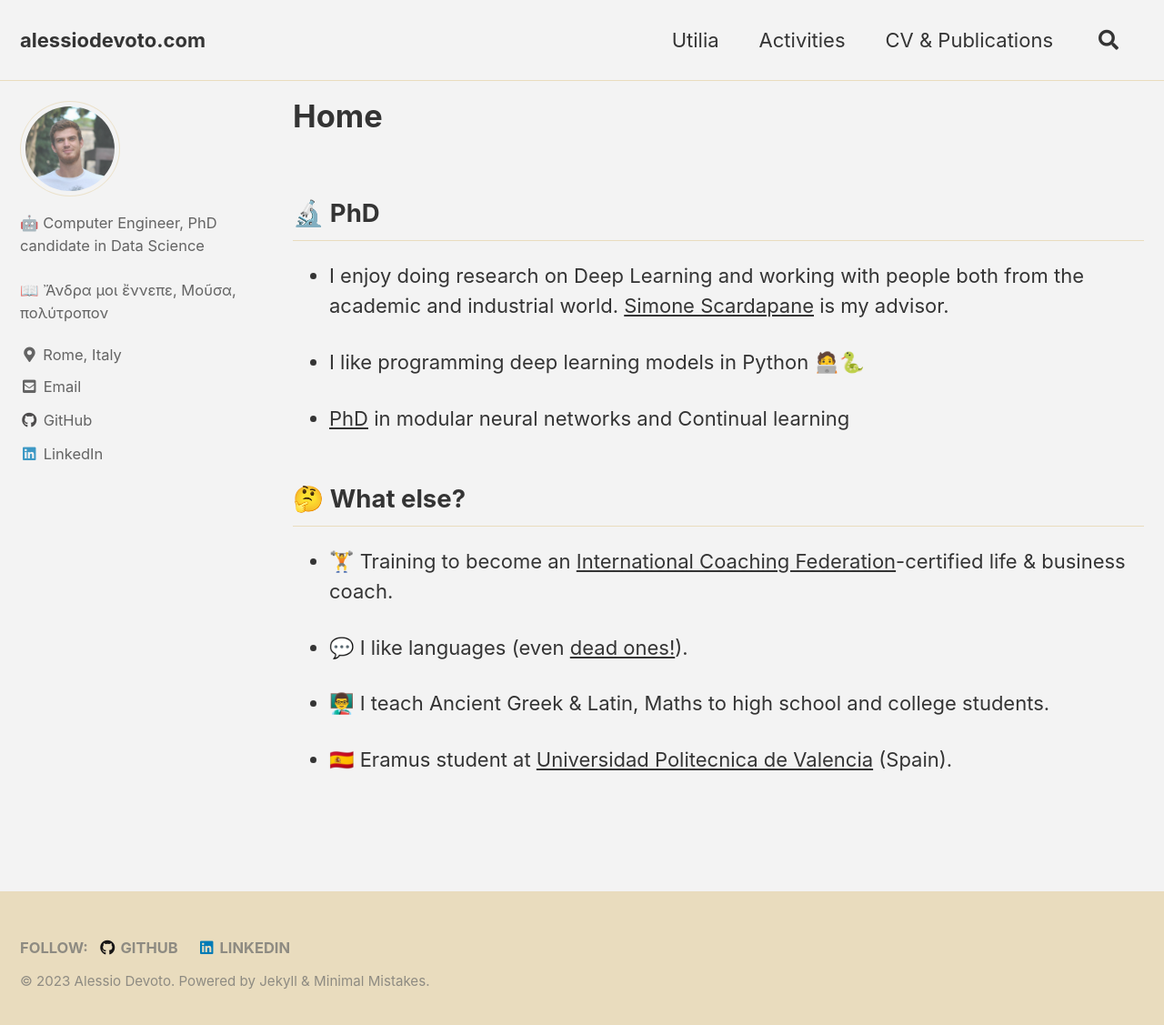
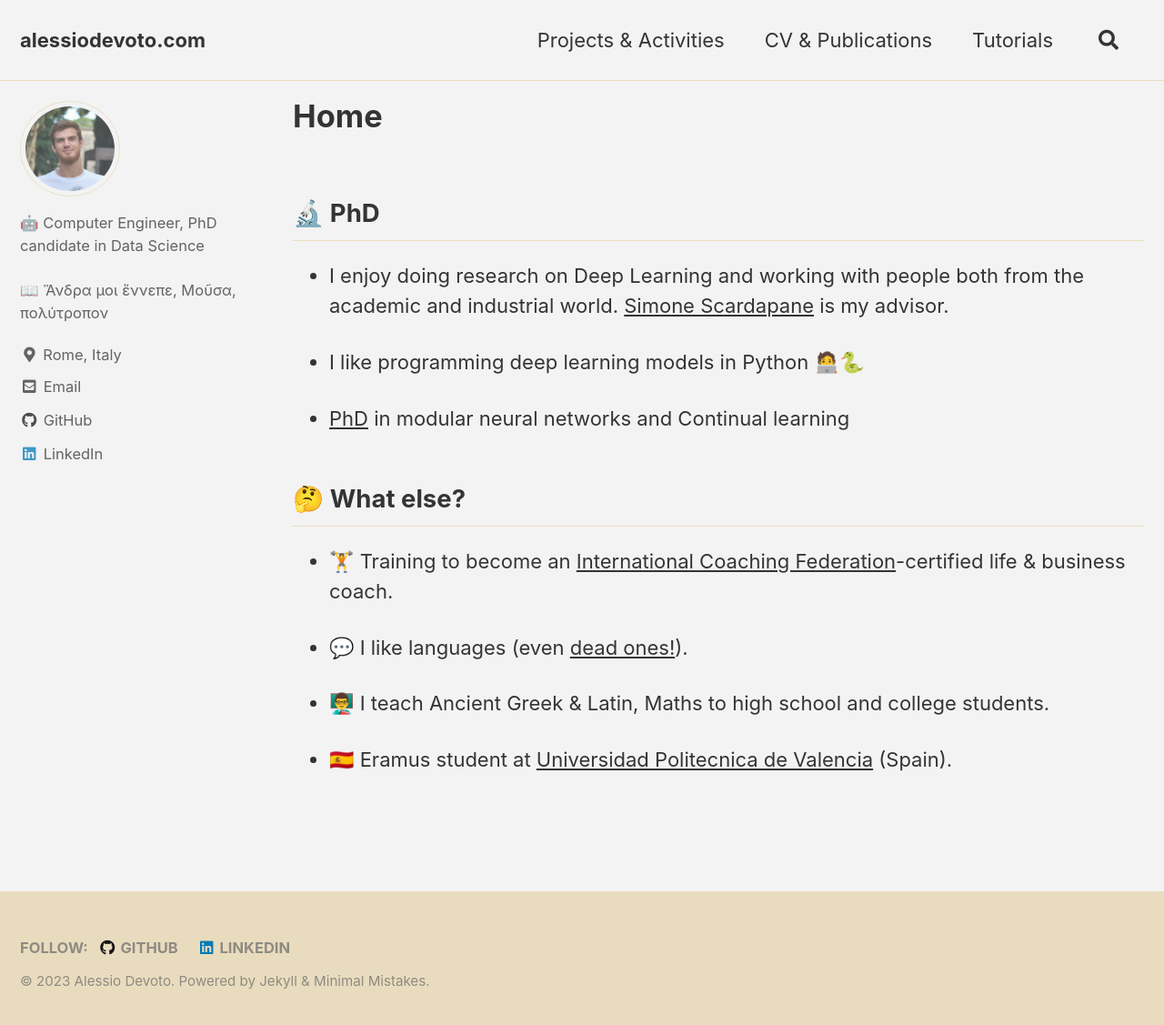
Before and after one commit to yuzhaouoe/yuzhaouoe.github.io, a Jekyll site: the page built from index.md, in a window 1280 px wide and 1134 px high. Shown: the top 1127 px of the window at 91% size. Built offline with Jekyll 4.4.1, drawn with Linux system fonts in a browser that asks for light colours; cached includes are drawn as plain includes; comment, search, counter and statistics services are not loaded.

```diff
--- a/_data/navigation.yml
+++ b/_data/navigation.yml
@@ -1,8 +1,8 @@
 # main links
 main:
-  - title: "Utilia"
-    url:  /archive
-  - title: "Activities"
+  - title: "Projects & Activities"
     url:  /activities
   - title: "CV & Publications"
     url: /cv
+  - title: "Tutorials"
+    url:  /archive
```
Also changed, not shown: _pages/tutorials.md (+3 -0 lines).
